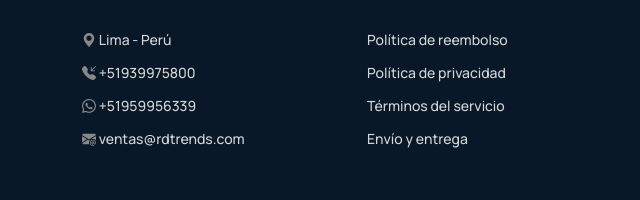
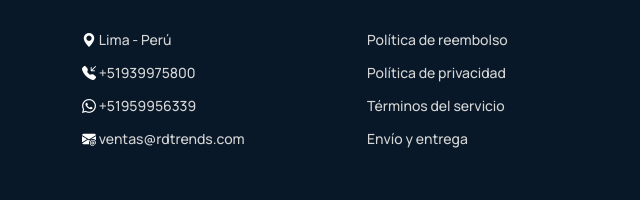
Before and after one commit to rdmultiservicios/rdmultiservicios.github.io, a plain HTML site: page ecommerce/index.html in a window 1280 px wide. Shown: the part 2987-3187 px from the top of the page, 0-640 px from the left. Drawn offline with nearby package versions, Linux system fonts and the light colour scheme; a web font is replaced by a local one.

Commit message:
Update index.html

```diff
--- a/ecommerce/index.html
+++ b/ecommerce/index.html
@@ -794,10 +794,10 @@
                             <div class="single-footer f-link">
                                 <h3>Contacto</h3>
                                 <ul>
-                                    <li><i class="bi bi-geo-alt-fill"></i> <a href="#">Lima - Perú</a></li>
-                                    <li><i class="bi bi-telephone-inbound-fill"></i> <a href="#">+51939975800</a></li>
-                                    <li><i class="bi bi-whatsapp"></i> <a href="#">+51959956339</a></li>
-                                    <li><i class="bi bi-envelope-at-fill"></i> <a href="mailto:ventas@rdtrends.com">ventas@rdtrends.com</a></li>
+                                    <li><i class="bi bi-geo-alt-fill text-white"></i> <a href="#">Lima - Perú</a></li>
+                                    <li><i class="bi bi-telephone-inbound-fill text-white"></i> <a href="#">+51939975800</a></li>
+                                    <li><i class="bi bi-whatsapp text-white"></i> <a href="#">+51959956339</a></li>
+                                    <li><i class="bi bi-envelope-at-fill text-white"></i> <a href="mailto:ventas@rdtrends.com">ventas@rdtrends.com</a></li>
                                 </ul>
                             </div>
                             <!-- End Single Widget -->
```
